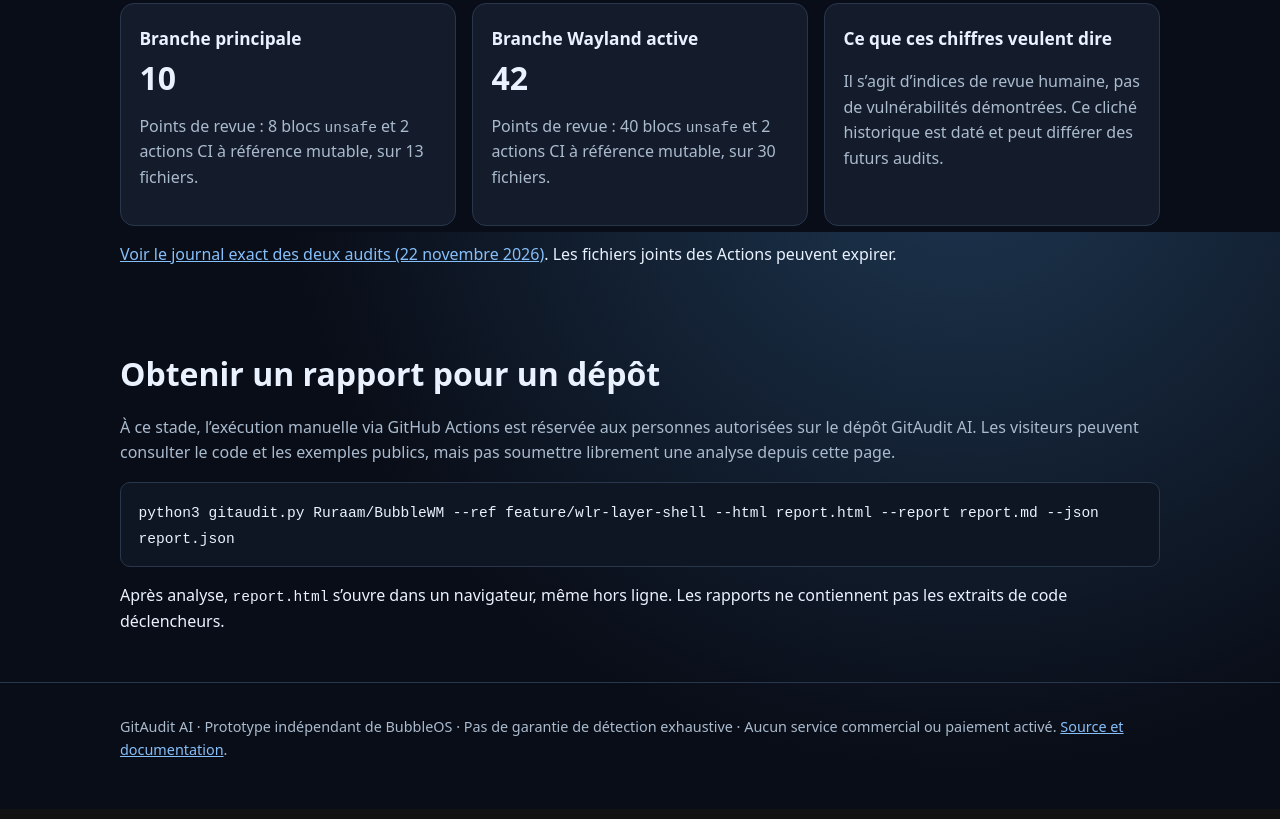
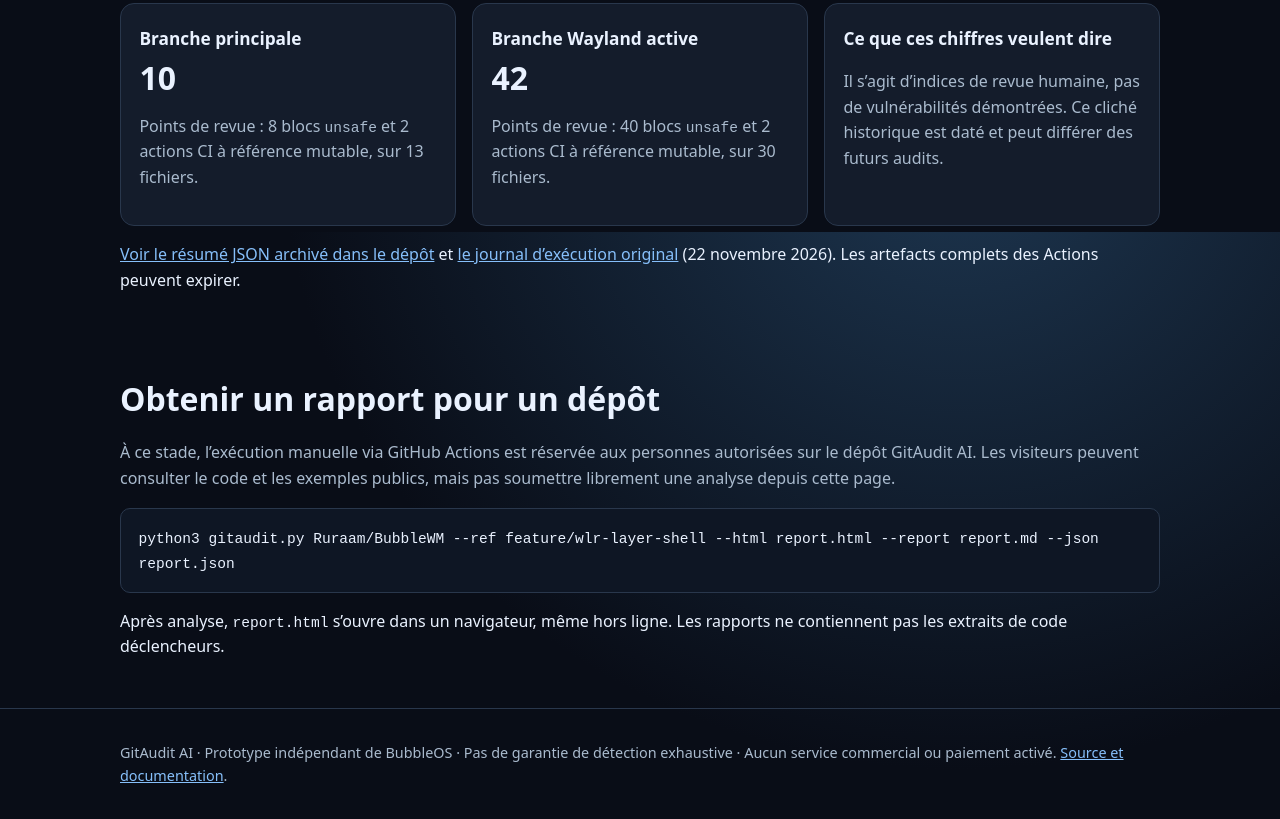
Before and after one commit to Ruraam/GitAudit-AI, a plain HTML site: page docs/index.html in a window 1280 px wide. Shown: the part 1368-2187 px from the top of the page. Drawn offline with Linux system fonts and the light colour scheme.

Commit message:
docs: link durable audit snapshot instead of ephemeral artifacts

```diff
--- a/docs/index.html
+++ b/docs/index.html
@@ -84,7 +84,7 @@
       <article class="card"><h3>Branche Wayland active</h3><div class="stat">42</div><p>Points de revue : 40 blocs <code>unsafe</code> et 2 actions CI à référence mutable, sur 30 fichiers.</p></article>
       <article class="card"><h3>Ce que ces chiffres veulent dire</h3><p>Il s’agit d’indices de revue humaine, pas de vulnérabilités démontrées. Ce cliché historique est daté et peut différer des futurs audits.</p></article>
     </div>
-    <p><a href="https://github.com/Ruraam/GitAudit-AI/actions/runs/44971101170">Voir le journal exact des deux audits (22 novembre 2026)</a>. Les fichiers joints des Actions peuvent expirer.</p>
+    <p><a href="examples/bubblewm-snapshot.json">Voir le résumé JSON archivé dans le dépôt</a> et <a href="https://github.com/Ruraam/GitAudit-AI/actions/runs/44971101170">le journal d’exécution original</a> (22 novembre 2026). Les artefacts complets des Actions peuvent expirer.</p>
   </section>
   <section class="wrap" id="utilisation">
     <h2>Obtenir un rapport pour un dépôt</h2>
```
